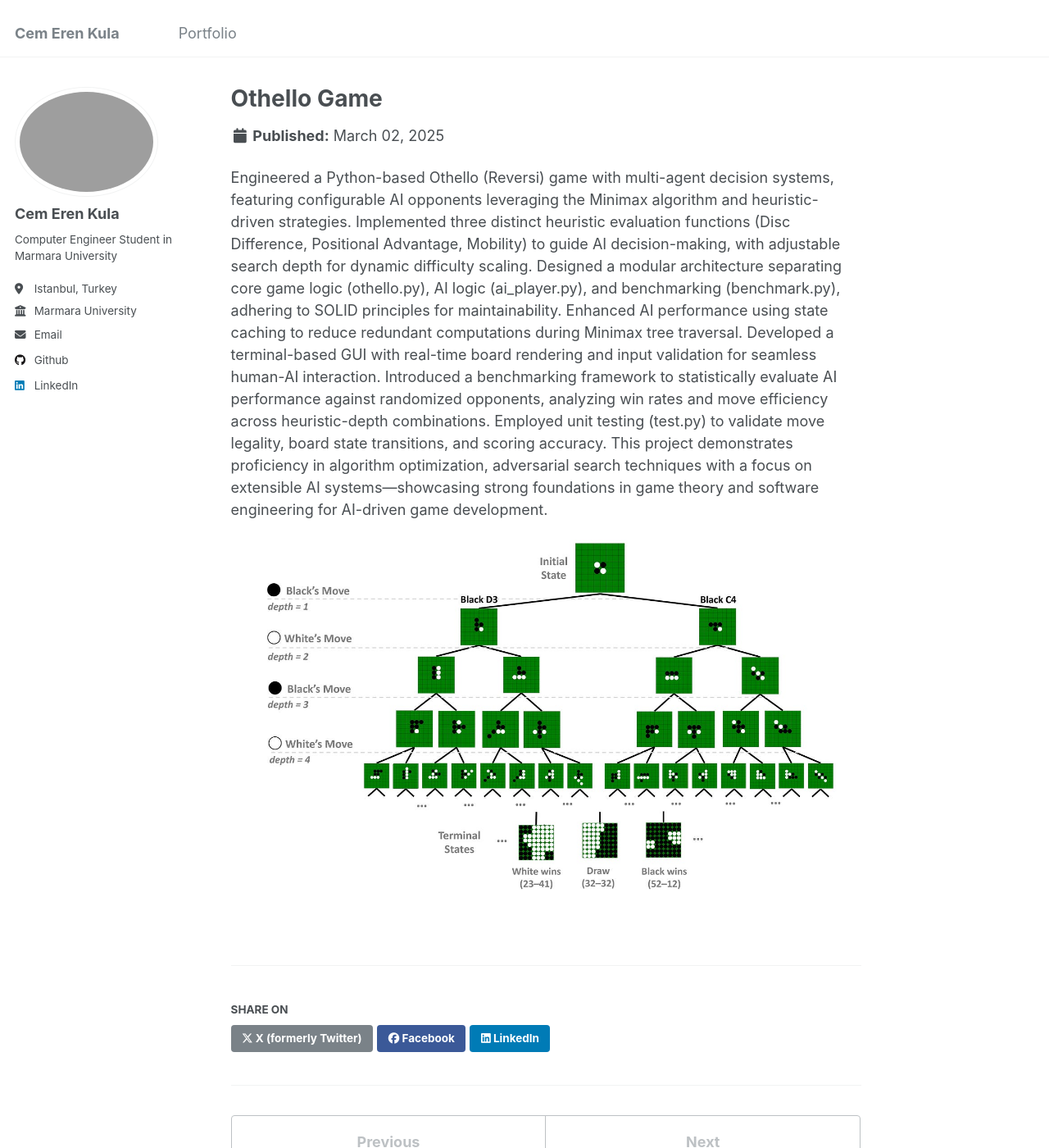
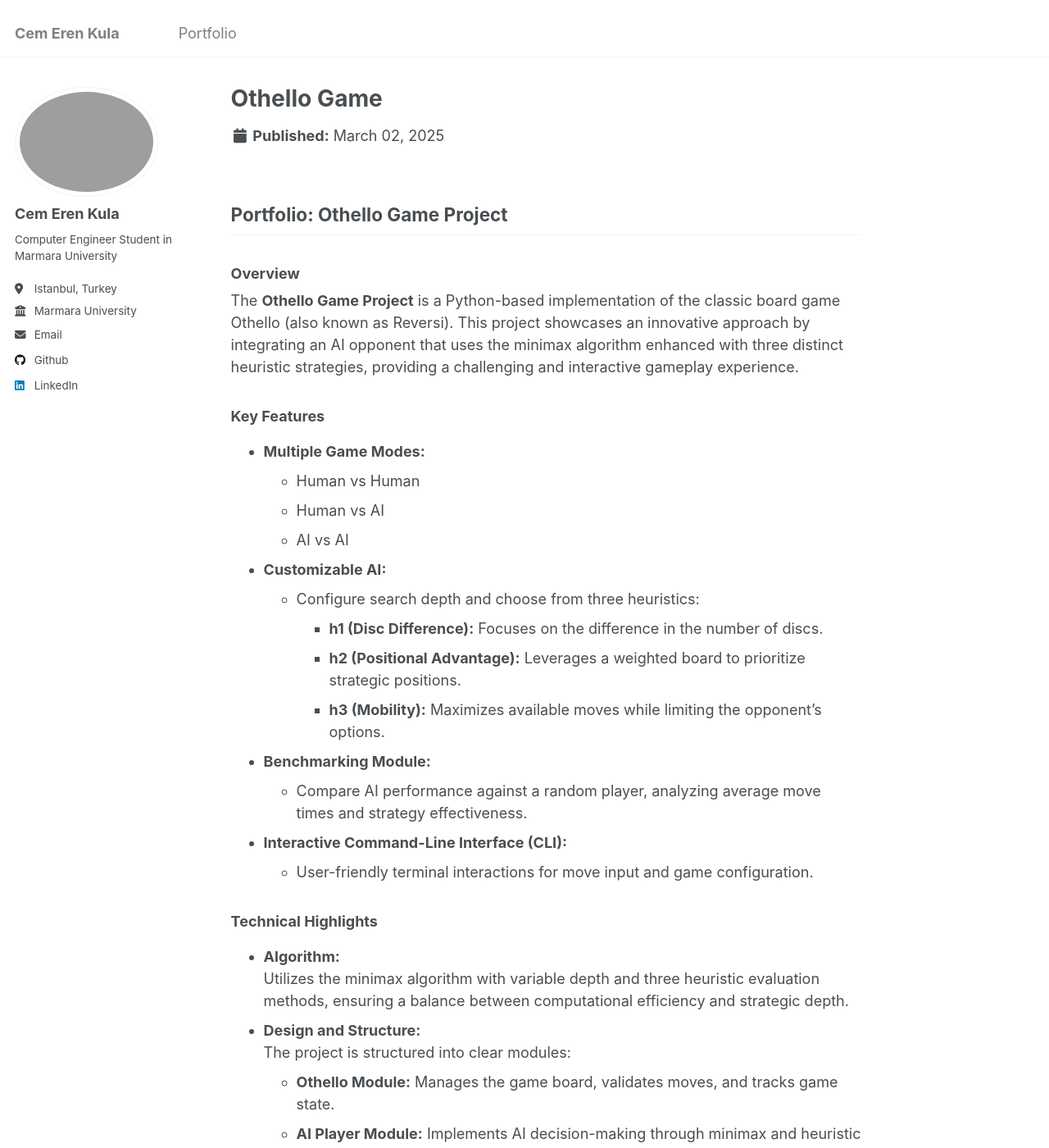
Before and after one commit to cemerenkula/cemerenkula.github.io, a Jekyll site: the page built from _portfolio/portfolio-2.md, in a window 1280 px wide and 1400 px high. Shown: the whole window at 82% size. Built offline with Jekyll 4.4.1, drawn with Linux system fonts in a browser that asks for light colours; some of the changed text lies outside the part shown.

Commit message:
Fix Othello Game

```diff
--- a/_portfolio/portfolio-2.md
+++ b/_portfolio/portfolio-2.md
@@ -4,6 +4,51 @@ excerpt: "Developed a othello game with multi-agent decision systems.<br/><img s
 collection: portfolio
 ---
 
-Engineered a Python-based Othello (Reversi) game with multi-agent decision systems, featuring configurable AI opponents leveraging the Minimax algorithm and heuristic-driven strategies. Implemented three distinct heuristic evaluation functions (Disc Difference, Positional Advantage, Mobility) to guide AI decision-making, with adjustable search depth for dynamic difficulty scaling. Designed a modular architecture separating core game logic (othello.py), AI logic (ai_player.py), and benchmarking (benchmark.py), adhering to SOLID principles for maintainability. Enhanced AI performance using state caching to reduce redundant computations during Minimax tree traversal. Developed a terminal-based GUI with real-time board rendering and input validation for seamless human-AI interaction. Introduced a benchmarking framework to statistically evaluate AI performance against randomized opponents, analyzing win rates and move efficiency across heuristic-depth combinations. Employed unit testing (test.py) to validate move legality, board state transitions, and scoring accuracy. This project demonstrates proficiency in algorithm optimization, adversarial search techniques with a focus on extensible AI systems—showcasing strong foundations in game theory and software engineering for AI-driven game development.
+## Portfolio: Othello Game Project
+
+### Overview
+The **Othello Game Project** is a Python-based implementation of the classic board game Othello (also known as Reversi). This project showcases an innovative approach by integrating an AI opponent that uses the minimax algorithm enhanced with three distinct heuristic strategies, providing a challenging and interactive gameplay experience.
+
+### Key Features
+- **Multiple Game Modes:**
+  - Human vs Human
+  - Human vs AI
+  - AI vs AI
+- **Customizable AI:**
+  - Configure search depth and choose from three heuristics:
+    - **h1 (Disc Difference):** Focuses on the difference in the number of discs.
+    - **h2 (Positional Advantage):** Leverages a weighted board to prioritize strategic positions.
+    - **h3 (Mobility):** Maximizes available moves while limiting the opponent's options.
+- **Benchmarking Module:**
+  - Compare AI performance against a random player, analyzing average move times and strategy effectiveness.
+- **Interactive Command-Line Interface (CLI):**
+  - User-friendly terminal interactions for move input and game configuration.
+
+### Technical Highlights
+- **Algorithm:**
+  Utilizes the minimax algorithm with variable depth and three heuristic evaluation methods, ensuring a balance between computational efficiency and strategic depth.
+- **Design and Structure:**
+  The project is structured into clear modules:
+  - **Othello Module:** Manages the game board, validates moves, and tracks game state.
+  - **AI Player Module:** Implements AI decision-making through minimax and heuristic evaluations.
+  - **Benchmarking Module:** Provides insights into performance metrics and AI configurations.
+
+![Othello Game Tree](/images/Othello_Benchmark.png)
+
+- **Collaborative Effort:**
+  The project was developed by a team (Hasan Pekedis, Cem Eren Kula, and Hasan Ozeren), highlighting effective collaboration and problem-solving skills.
+
+### Technologies Used
+- **Programming Language:** Python
+- **Core Algorithm:** Minimax with heuristic evaluation
+- **User Interface:** Command-Line Interface (CLI)
+
+### Impact and Learning
+- **Strategic AI Development:**
+  Demonstrated the effective integration of classic game algorithms with modern heuristic strategies.
+- **Performance Analysis:**
+  Provided insights into computational trade-offs between different AI strategies.
+- **Team Collaboration:**
+  Successfully managed a multi-member project, emphasizing communication, planning, and technical execution.
 
 ![Othello Game Tree](/images/othellogame_tree.jpg)
```
Also changed, not shown: images/Othello_Benchmark.png (added).
